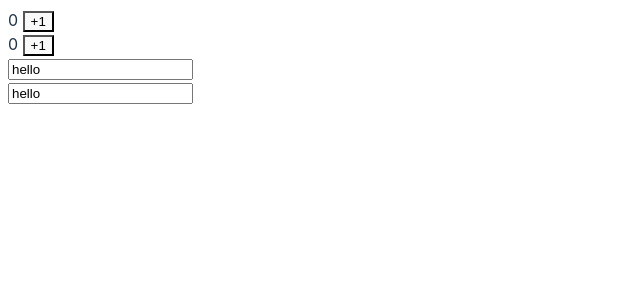
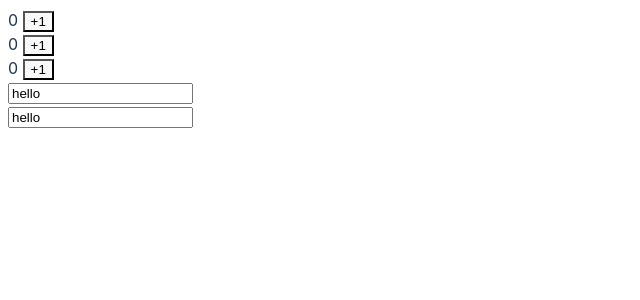
Before and after one commit to changhak0310/create-simple-external-store, a React (Vite) app: page / in a window 1280 px wide. Shown: the top 300 px of the page, without its empty margins (0-640 px from the left). Built offline with nearby package versions, Linux system fonts and the light colour scheme.

Commit message:
아키텍쳐 리팩토링

```diff
--- a/src/App.tsx
+++ b/src/App.tsx
@@ -1,42 +1,11 @@
-import { createStore, useStore } from "./stores/store";
-import { useCallback } from "react";
-
-const store = createStore<{ count: number, text: string }>({ count: 0, text: 'hello' });
-
-store.subscribe(() => {
-  const currentCount = store.getState().count;
-  console.log(currentCount);
-});
-
-const Counter = () => {
-  const count = useStore(store, useCallback((state) => state.count, []));
-  const inc = () => {
-    store.setState((prev) => ({ ...prev, count: prev.count + 1 }));
-  };
-  return (
-    <div>
-      {count} <button onClick={inc}>+1</button>
-    </div>
-  );
-};
-
-const TextBox = () => {
-  const text = useStore(store, useCallback((state) => state.text, []));
-  const setText = (event: React.ChangeEvent<HTMLInputElement>) => {
-    store.setState((prev) => ({ ...prev, text: event.target.value }));
-  };
-  return (
-    <div>
-      <input value={text} onChange={setText} className="full-width" />
-    </div>
-  );
-};
-
+import { Counter, TextBox } from "./stores/store1";
+import { Counter2 } from "./stores/store2";
 const App = () => {
   return (
     <div className="container">
       <Counter />
       <Counter />
+      <Counter2/>
       <TextBox />
       <TextBox />
     </div>
--- /dev/null
+++ b/src/stores/store1.tsx
@@ -0,0 +1,44 @@
+import { useCallback } from "react";
+import { createStore, useStore } from "./store";
+
+const store = createStore<{ count: number; text: string }>({
+  count: 0,
+  text: "hello",
+});
+
+store.subscribe(() => {
+  const currentCount = store.getState().count;
+  console.log(currentCount);
+});
+
+const Counter = () => {
+  const count = useStore(
+    store,
+    useCallback((state) => state.count, [])
+  );
+  const inc = () => {
+    store.setState((prev) => ({ ...prev, count: prev.count + 1 }));
+  };
+  return (
+    <div>
+      {count} <button onClick={inc}>+1</button>
+    </div>
+  );
+};
+
+const TextBox = () => {
+  const text = useStore(
+    store,
+    useCallback((state) => state.text, [])
+  );
+  const setText = (event: React.ChangeEvent<HTMLInputElement>) => {
+    store.setState((prev) => ({ ...prev, text: event.target.value }));
+  };
+  return (
+    <div>
+      <input value={text} onChange={setText} className="full-width" />
+    </div>
+  );
+};
+
+export { Counter, TextBox}
--- /dev/null
+++ b/src/stores/store2.tsx
@@ -0,0 +1,26 @@
+import { useCallback } from "react";
+import { createStore, useStore } from "./store";
+
+const storeNumber = createStore<number>(0);
+
+storeNumber.subscribe(() => {
+  const currentCount = storeNumber.getState();
+  console.log(currentCount);
+});
+
+const Counter2 = () => {
+  const count = useStore(
+    storeNumber,
+    useCallback((state) => state, [])
+  );
+  const inc = () => {
+    storeNumber.setState((prev) => prev + 1);
+  };
+  return (
+    <div>
+      {count} <button onClick={inc}>+1</button>
+    </div>
+  );
+};
+
+export { Counter2 };
```
